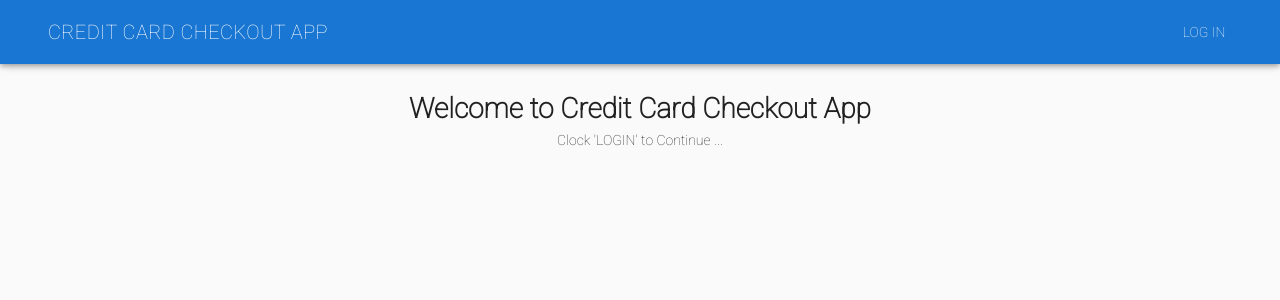
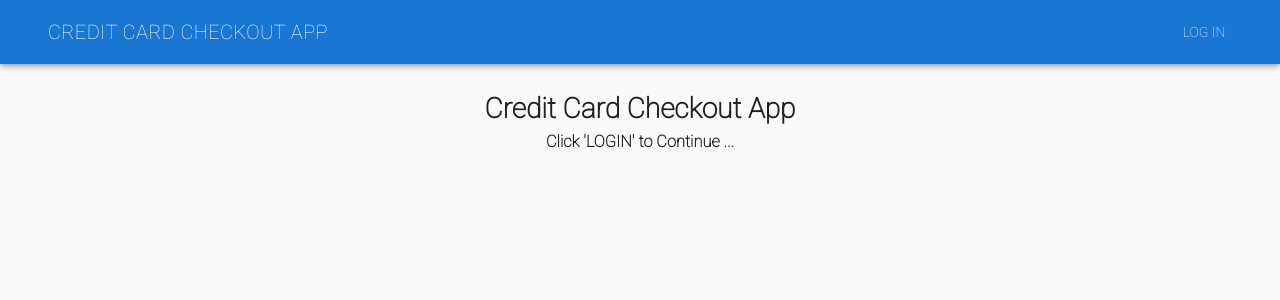
Before and after one commit to farzadmf/credit-card-checkout, a Vue app: page / in a window 1280 px wide. Shown: the top 300 px of the page. Built offline with nearby package versions, Linux system fonts and the light colour scheme.

Commit message:
Change home page based on login status

```diff
--- a/src/views/Home.vue
+++ b/src/views/Home.vue
@@ -1,8 +1,11 @@
 <template lang="pug">
   v-container(text-xs-center)
-    h1 Welcome to Credit Card Checkout App
-    p(v-if="!isLoggedIn") Clock 'LOGIN' to Continue ...
-    p(v-else) Go to 'Products' to Purchase ...
+    v-flex(xs12 v-if="!isLoggedIn")
+      h1 Credit Card Checkout App
+      h3 Click 'LOGIN' to Continue ...
+    v-flex(xs12 v-else)
+      h1 Welcome!
+      h3 Go to 'Products' to Purchase ...
 </template>
 
 <script lang="ts">
```
